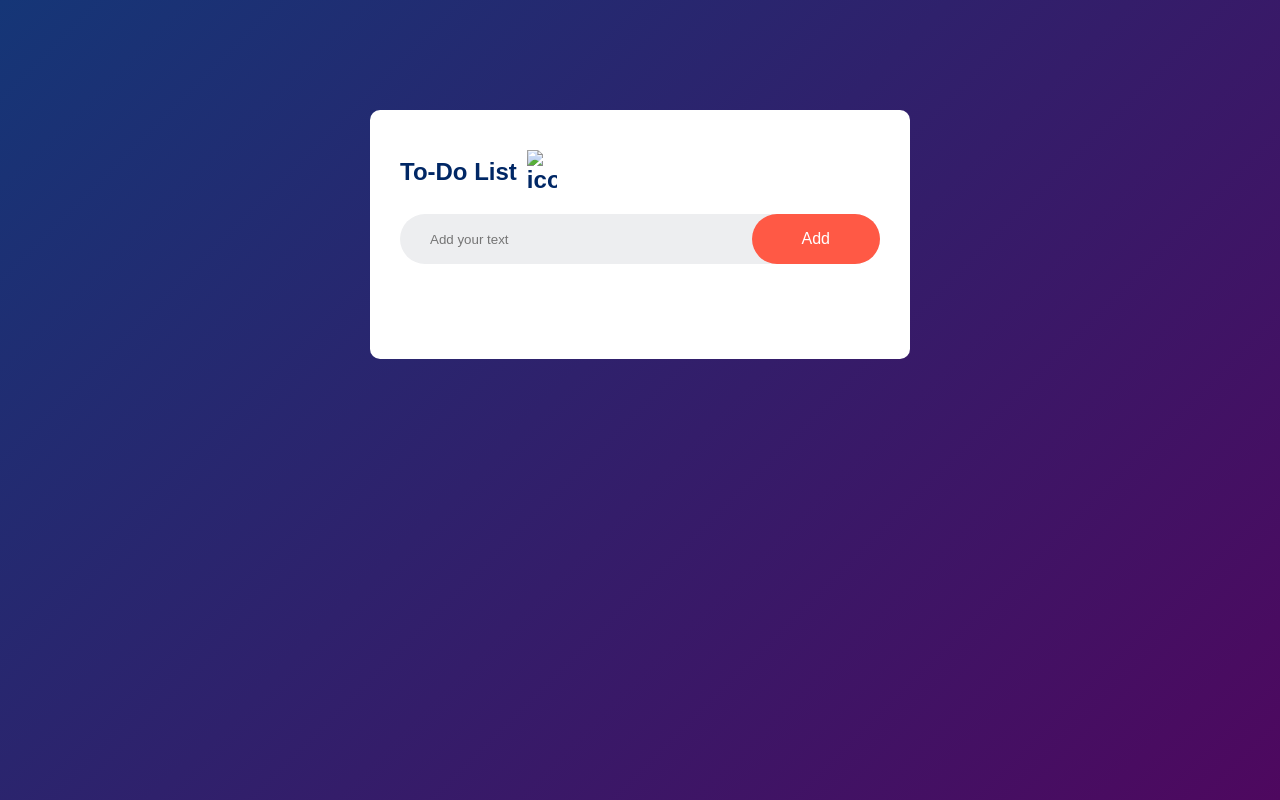
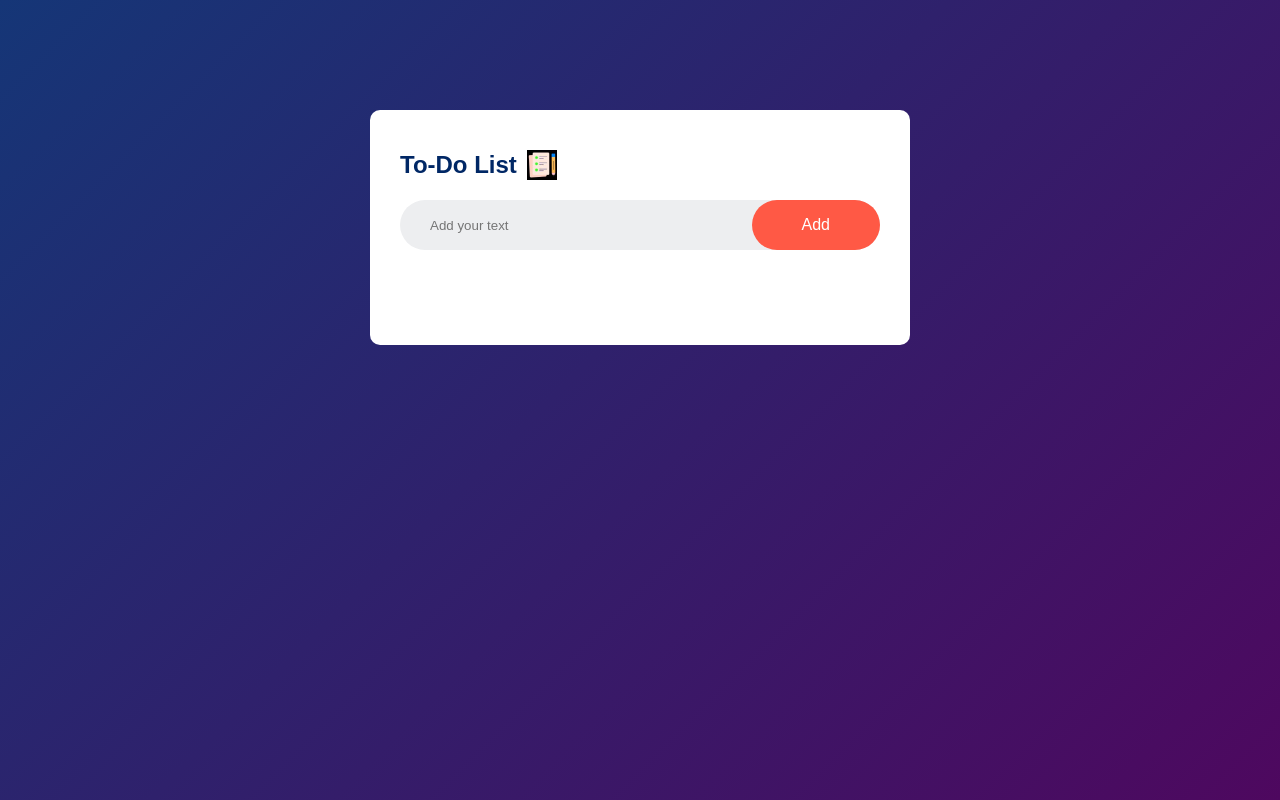
Before and after one commit to oyine2003/TO-DO-LIST, a plain HTML site: page index.html in a window 1280 px wide. Drawn offline with Linux system fonts and the light colour scheme; the site is published under a folder, as on GitHub Pages, so addresses that start at the root find nothing.

Commit message:
Update index.html

```diff
--- a/index.html
+++ b/index.html
@@ -9,7 +9,7 @@
 <body>
     <div class="container">
         <div class="todo-app">
-            <h2>To-Do List <img src="/images/dominic.jpg" alt="icon"></h2>
+            <h2>To-Do List <img src="images/dominic.jpg" alt="icon"></h2>
             <div class="row">
                 <input type="text" id="input-box" placeholder="Add your text">
                 <button onclick="addTask()">Add</button>
```
